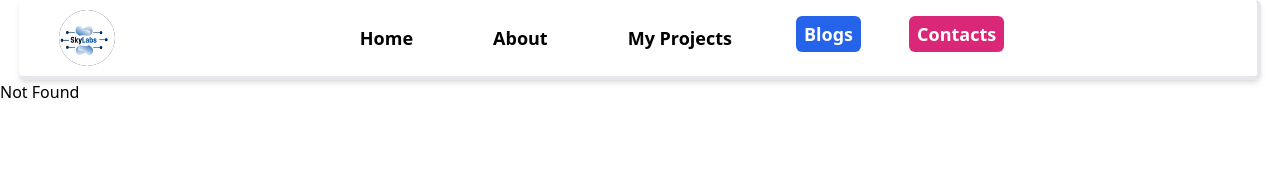
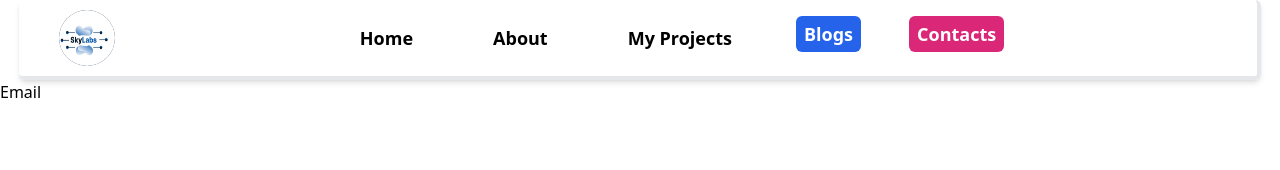
Before and after one commit to marandu3/PORTIFOLIO, a React (Vite) app: page /email in a window 1280 px wide. Before the commit this address had no page. Shown: the top 170 px of the page. Built offline with nearby package versions, Linux system fonts and the light colour scheme.

Commit message:
email png

```diff
--- a/src/App.jsx
+++ b/src/App.jsx
@@ -5,7 +5,7 @@ import Projects from './components/Projects'
 import Landing from './components/Landing'
 import Blog from './components/Blog'
 import Contact from './components/Contacts'
-
+import Email from './components/Email'
 
 function App() {
 
@@ -18,6 +18,7 @@ function App() {
         <Route path="/projects" element={<Projects />} />
         <Route path="/blog" element={<Blog />} />
         <Route path="/contact" element={<Contact />} />
+        <Route path="/email" element={<Email />} />
         <Route path="*" element={<div>Not Found</div>} />
       </Routes>
     </div>
--- /dev/null
+++ b/src/components/Email.jsx
@@ -0,0 +1,9 @@
+import React from 'react'
+
+function Email() {
+  return (
+    <div>Email</div>
+  )
+}
+
+export default Email
--- a/src/components/Landing.jsx
+++ b/src/components/Landing.jsx
@@ -4,6 +4,7 @@ import QRCode from "../assets/qrcode.jpg";
 import Typewriter from "typewriter-effect";
 import { IoLogoWhatsapp } from "react-icons/io";
 import { FaInstagramSquare, FaLinkedin, FaGithub  } from "react-icons/fa";
+import gmail from "../assets/gmail.png";
 
 function Home() {
   const [showQR, setShowQR] = useState(false); // State to toggle QR code visibility
@@ -54,6 +55,7 @@ function Home() {
             <FaGithub size={45} onClick={()=>window.open("https://www.github.com/marandu3")}/>
             <FaInstagramSquare size={45} onClick={()=>window.open("https://www.instagram.com/_m32003")}/>
             <FaLinkedin size={45} color="darkblue"/>
+            <img src={gmail} alt="gmail" className="w-12 h-12" onClick={()=>window.open("mailto:johnwillymarandu@gmail.com")}/>
           </div>
         </div>
       </div>
```
Also changed, not shown: src/assets/gmail.png (added).
